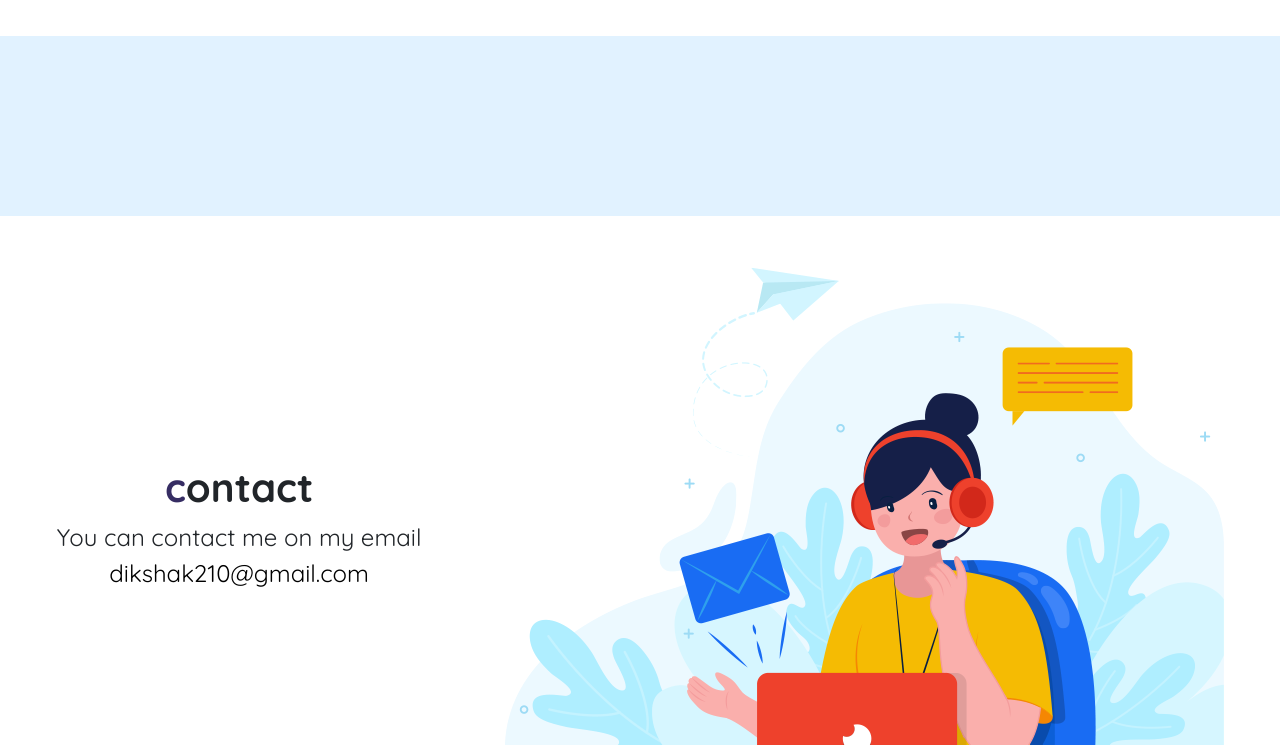
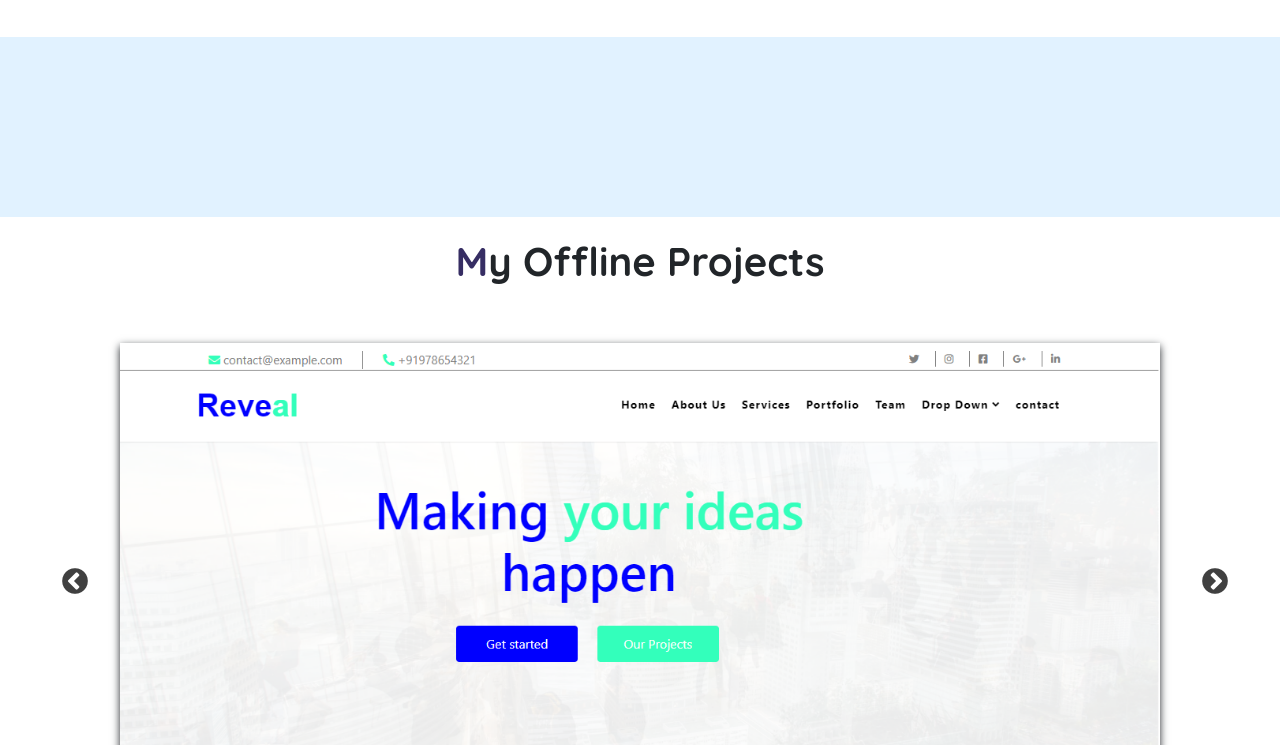
Before and after one commit to kashyapdiksha/kashyapdiksha.github.io, a plain HTML site: page index.html in a window 1280 px wide. Shown: the part 2055-2800 px from the top of the page. Drawn offline with nearby package versions, Linux system fonts and the light colour scheme.

Commit message:
Add files via upload

```diff
--- a/index.css
+++ b/index.css
@@ -1,8 +1,13 @@
 *{
     margin: 0;
     padding: 0;
+    box-sizing: border-box;
     font-family: 'Quicksand', sans-serif;
+    /*overflow-x: hidden;*/
 
+}
+html {
+    scroll-behavior: smooth;
 }
 h1{
     font-size: 5rem;
@@ -12,6 +17,7 @@ h1{
 p{
     text-align: center;
     font-size: 1.5rem;
+    text-transform: capitalize;
 }
 img{
     width:100%;
@@ -42,11 +48,12 @@ button a:hover{
 .header-container{
     display: flex;
     justify-content:space-between;
-    height:75px;
+   /* height:75px;*/
     align-items: center;
     font-weight: bold;
     width: 90%;
     margin: auto;
+    padding: 10px 0px;
     }
 /*.logo{
     color: white;
@@ -71,10 +78,13 @@ button a:hover{
 	justify-content: flex-end;
 }
 .navbar-light .navbar-toggler-icon{
-	background-image: url("hamburger(1).png") !important;
+	background-image: url("imgs/hamburger(1).png") !important;
 }
 .navbar{
 	width: 100%;
+}
+.navbar-nav{
+    align-items: flex-end;
 }
 .navbar-light .navbar-toggler{
 	 color: #fff !important;
@@ -82,6 +92,11 @@ button a:hover{
 }
 .navbar a {
     color: #fff !important;
+}
+.collapse.show {
+   /* margin-top: 137px;
+    text-align: right;
+    background: #000000;*/
 }
 .home {
 	 padding: 0px 20px;
@@ -160,7 +175,7 @@ button a:hover{
 .services-container div img{
     width:100%;
 }
-.services-container .slick-next:before, .slick-prev:before{
+.slick-next:before, .slick-prev:before{
 	    color: #000000 !important;
 }
 .slick-arrow{
@@ -174,6 +189,23 @@ button a:hover{
 }
 .slick-next:before, .slick-prev:before{
 	font-size: 30px !important ;
+}
+.projects{
+	padding: 20px;
+}
+.projects a{
+	color: #362D63;
+	font-weight: 600;
+	padding-top: 20px;
+}
+.view-project{
+    padding: 50px 100px;
+    display: flex !important;
+    flex-direction: column;
+    align-items: center;
+}
+.view-project img{
+    box-shadow: 0 3px 8px;
 }
 .contact{
 	padding: 20px;
--- a/index.html
+++ b/index.html
@@ -32,14 +32,17 @@
 
   <div class="collapse navbar-collapse" id="navbarSupportedContent">
     <ul class="navbar-nav ">
+      <!-- <li class="nav-item active">
+        <a class="nav-link" href="#home">Home <span class="sr-only">(current)</span></a>
+      </li> -->
       <li class="nav-item active">
-        <a class="nav-link" href="#home">Home <span class="sr-only">(current)</span></a>
-      </li>
-      <li class="nav-item">
         <a class="nav-link" href="#about">About</a>
       </li>
       <li class="nav-item">
         <a class="nav-link" href="#skills">Skills</a>
+      </li>
+      <li class="nav-item">
+        <a class="nav-link" href="#project">Projects</a>
       </li>
       <li class="nav-item">
         <a class="nav-link" href="#contact">contact</a>
@@ -62,6 +65,8 @@
             </div>
         </div>
     </div>
+
+<!--    <div class="up"> <img src="imgs/up-arrow.png" > </div> -->
 
    <section class="banner">
        <div class="banner-text">
@@ -103,12 +108,19 @@
        </div>
    </section>
 
+   <section class="projects" id="project">
+       <h1> <span style="color: #362D63;"> M</span>y Offline Projects </h1>
+       <div class="my-projects">
+           <div class="view-project"> <img src="imgs/project1.png" > <a href="project-reveal/index.html" target="_blank"> View Project </a> </div>
+           <div class="view-project"> <img src="imgs/project2.png" > <a href="#" target="_blank"> View Project </a> </div>
+      </div>
+   </section>
     <section class="contact" id="contact">
         <div class="contact-container">
             <div class="img grid-item"> <img src="imgs/contact.png" > </div>
             <div class="about-content grid-item">
-               <h1><h1> <span style="color: #362D63;">c</span>ontact </h1>
-               <p> You can contact me on my email <br>
+               <h1> <span style="color: #362D63;">c</span>ontact </h1>
+               <p> If you want to hire me you can contact me On my email <br>
                <a href="https://mail.google.com/mail/u/0/#inbox">dikshak210@gmail.com</a>
                </p>
             </div>
@@ -153,6 +165,16 @@ $('.services-container').slick({
     }
   ]
 });
+
+$('.my-projects').slick({
+  dots: true,
+  infinite: true,
+  speed: 300,
+  slidesToShow: 1,
+  adaptiveHeight: true
+});
+
+
 });
 
 })( jQuery );
```
Also changed, not shown: imgs/project1.png (added), imgs/project2.png (added), imgs/up-arrow.png (added).
